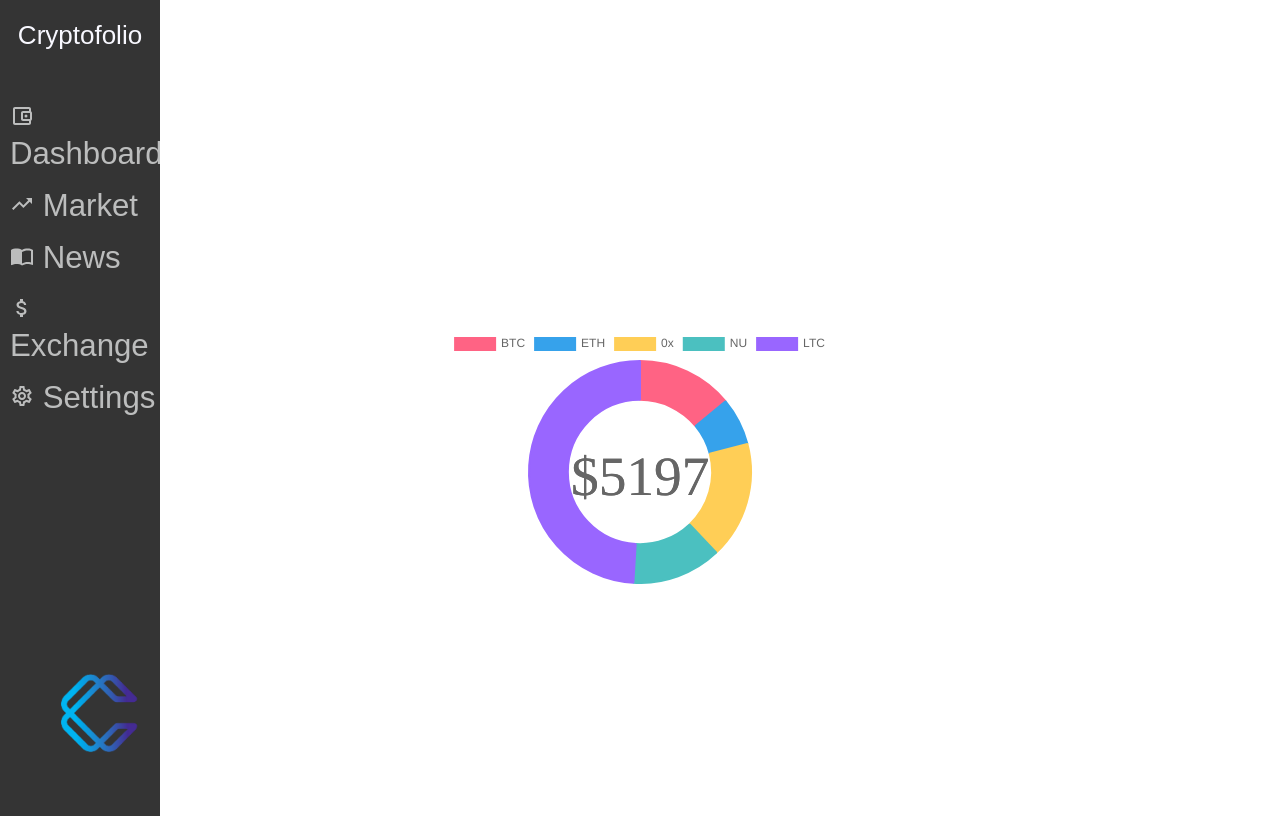
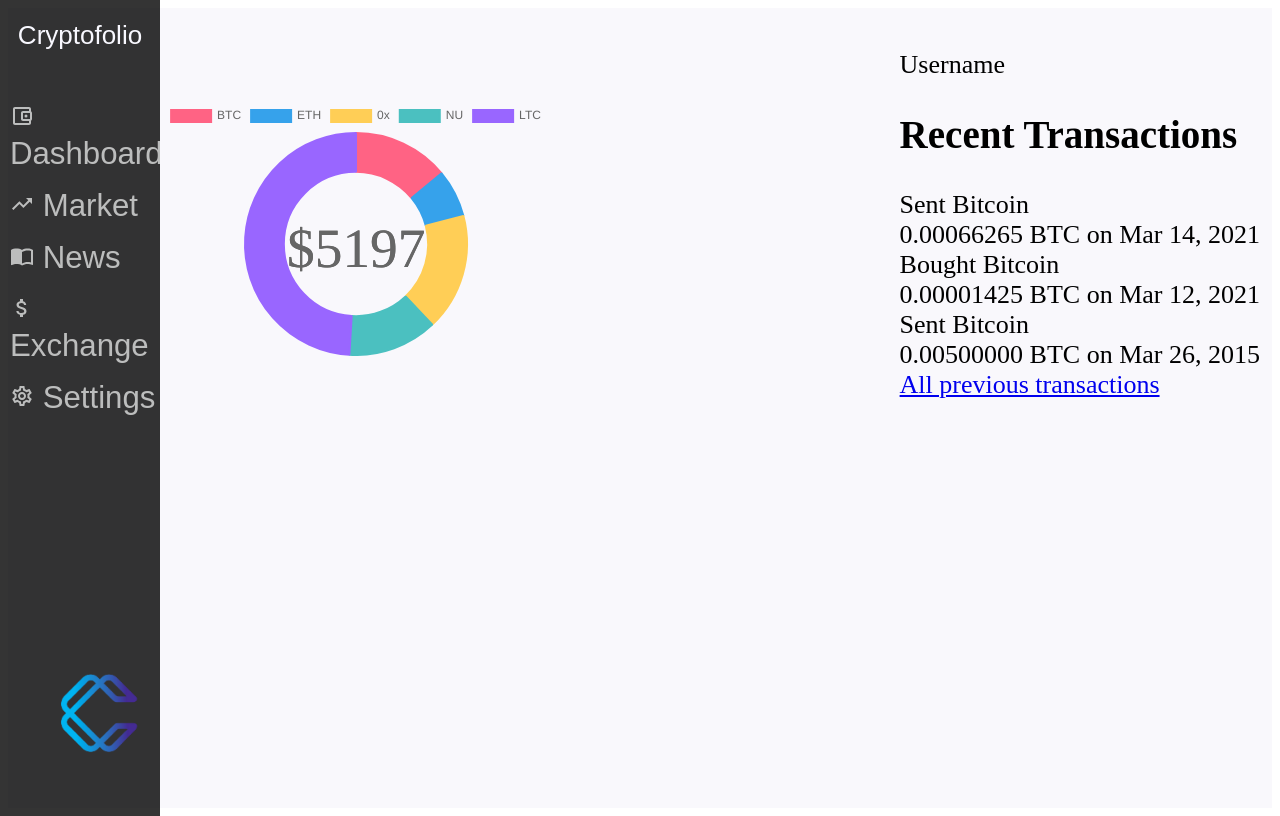
Before and after one commit to unko-chan/cryptofolio, a React (Create React App) app: page / in a window 1280 px wide. Built offline with nearby package versions, Linux system fonts and the light colour scheme.

Commit message:
create dashboard, recent transactions

```diff
--- a/src/App.js
+++ b/src/App.js
@@ -1,19 +1,24 @@
 import './App.scss';
 import SideNav from './Components/Nav/SideNav';
 import Doughnut from "./charts/doughnut";
+import Dashboard from './Components/Dashboard/Dashboard';
+import Bar from './charts/dynamicBar';
+
 
 function App() {
   return (
   <div className="App" >
     <header className="App-header">
-       <div className="main-container">
-        <div className="side-nav">
-          <SideNav />
+      <div className="side-nav">
+        <SideNav />
+      </div>
+
+      <div className="main-container">
+        <div>
+          <Dashboard />
         </div>
       </div>
-    <div class="chart-container">
-      <Doughnut />
-    </div>
+
       </header>
   </div>
 
--- a/src/App.scss
+++ b/src/App.scss
@@ -1,4 +1,4 @@
-.chart-container {
+.pie-chart {
   height: 20vh;
   width: 40vw;
   margin: 0;
@@ -11,4 +11,5 @@
   align-items: center;
   justify-content: center;
   font-size: calc(10px + 2vmin);
+  background-color: #f9f8fc;
 }
--- /dev/null
+++ b/src/Components/Dashboard/Dashboard.js
@@ -0,0 +1,32 @@
+import react from 'react';
+import Doughnut from '../../charts/doughnut'
+import Transaction from './PastTransaction'
+
+import './dashboard.scss';
+
+
+const Dashboard = (props) => {
+return (
+  <div className="dashboard-container">
+    <section className="username-display">
+      Username
+    <h2 >Recent Transactions</h2>
+      <div>
+        <Transaction />
+      </div>
+      <a href="#section">All previous transactions</a>
+
+    </section>
+
+    <div class="pie-chart">
+      <Doughnut />
+    </div>
+
+
+
+  </div>
+)
+
+}
+
+export default Dashboard;
--- /dev/null
+++ b/src/Components/Dashboard/PastTransaction.js
@@ -0,0 +1,146 @@
+import react from 'react';
+
+const transactions = [
+  {
+     "type" : "send",
+     "details" : {
+        "subtitle" : "From Kevin Liang",
+        "health" : "positive",
+        "header" : "Received 0.00066265 BTC ($49.97)",
+        "title" : "Received Bitcoin"
+     },
+     "off_chain_status" : "completed",
+     "resource_path" : "/v2/accounts/063d32b5-3ea0-58fd-a3d6-e40bfefeee1c/transactions/f52fec7c-62a4-5d8e-ae48-6984f1d4cf57",
+     "description" : null,
+     "amount" : {
+        "currency" : "BTC",
+        "amount" : "0.00066265"
+     },
+     "network" : {
+        "status_description" : null,
+        "status" : "off_blockchain"
+     },
+     "updated_at" : "2021-03-14T08:10:13Z",
+     "id" : "f52fec7c-62a4-5d8e-ae48-6984f1d4cf57",
+     "created_at" : "2021-03-14T08:10:13Z",
+     "from" : {
+        "id" : "c708062e-d621-51a6-86bf-6d451526b254",
+        "currency" : "BTC",
+        "resource" : "user",
+        "resource_path" : "/v2/users/c708062e-d621-51a6-86bf-6d451526b254"
+     },
+     "instant_exchange" : false,
+     "status" : "completed",
+     "resource" : "transaction",
+     "native_amount" : {
+        "currency" : "CAD",
+        "amount" : "49.97"
+     }
+  },
+  {
+     "updated_at" : "2021-03-12T21:13:18Z",
+     "id" : "4c6d2668-7acb-52fb-b227-8164ad4335e5",
+     "created_at" : "2021-03-12T21:13:04Z",
+     "instant_exchange" : false,
+     "status" : "completed",
+     "resource" : "transaction",
+     "native_amount" : {
+        "amount" : "2.00",
+        "currency" : "CAD"
+     },
+     "buy" : {
+        "resource_path" : "/v2/accounts/063d32b5-3ea0-58fd-a3d6-e40bfefeee1c/buys/b092ff0b-6729-5080-87ba-32d7a8039811",
+        "resource" : "buy",
+        "id" : "b092ff0b-6729-5080-87ba-32d7a8039811"
+     },
+     "type" : "buy",
+     "details" : {
+        "header" : "Bought 0.00001425 BTC ($2.00)",
+        "title" : "Bought Bitcoin",
+        "subtitle" : "Using 4506********1976",
+        "health" : "positive",
+        "payment_method_name" : "4506********1976"
+     },
+     "resource_path" : "/v2/accounts/063d32b5-3ea0-58fd-a3d6-e40bfefeee1c/transactions/4c6d2668-7acb-52fb-b227-8164ad4335e5",
+     "amount" : {
+        "amount" : "0.00001425",
+        "currency" : "BTC"
+     },
+     "description" : null
+  },
+  {
+    "id": "57ffb4ae-0c59-5430-bcd3-3f98f797a66c",
+    "type": "send",
+    "status": "completed",
+    "amount": {
+      "amount": "0.00500000",
+      "currency": "BTC"
+    },
+    "native_amount": {
+      "amount": "25.65",
+      "currency": "CAD"
+    },
+    "description": null,
+    "created_at": "2015-03-11T13:13:35-07:00",
+    "updated_at": "2015-03-26T15:55:43-07:00",
+    "resource": "transaction",
+    "resource_path": "/v2/accounts/2bbf394c-193b-5b2a-9155-3b4732659ede/transactions/57ffb4ae-0c59-5430-bcd3-3f98f797a66c",
+    "network": {
+      "status": "off_blockchain",
+      "name": "bitcoin"
+    },
+    "to": {
+      "id": "a6b4c2df-a62c-5d68-822a-dd4e2102e703",
+      "resource": "user",
+      "resource_path": "/v2/users/a6b4c2df-a62c-5d68-822a-dd4e2102e703"
+    },
+    "details": {
+      "title": "Send bitcoin",
+      "subtitle": "to User 2"
+    }
+  }
+]
+
+
+const changeString = (stringToChange) => {
+  if (stringToChange === 'send') {
+    return 'Sent'
+  } else if (stringToChange === 'buy') {
+    return "Bought"
+  }
+}
+
+  const fullCurrencyName = (currencyName) => {
+    if (currencyName === 'BTC') {
+      return 'Bitcoin'
+    } else if (currencyName === 'ETH') {
+      return 'Ethereum'
+    } else {
+      return currencyName;
+    }
+  }
+
+  const fullDateConverter = (date) => {
+    const months = ['Jan', 'Feb', 'Mar', 'Apr', 'May', 'Jun', 'Jul', 'Aug', 'Sep', 'Oct', 'Nov', 'Dec']
+    const monthNumber = parseInt(date.slice(5, 7))
+    return` ${months[monthNumber - 1]} ${date.slice(8, 10)}, ${date.slice(0, 4)}`;
+  }
+
+const Transaction = (props) => {
+  return (
+      Object.keys(transactions).map((transaction, index) => (
+          <div className="transaction-list" key={index}>
+              <span className="input-label">{ changeString(transactions[transaction].type)} </span>
+              <span className="input-label">{ fullCurrencyName(transactions[transaction].amount.currency) } </span><br/>
+              <span className="input-label">{ transactions[transaction].amount.amount } </span>
+              <span className="input-label">{ transactions[transaction].amount.currency} on </span>
+              <span className="input-label">{ fullDateConverter(transactions[transaction].updated_at.split('T')[0])} </span>
+              <br/>
+          </div>
+      ))
+
+
+
+  )
+}
+export default Transaction;
--- /dev/null
+++ b/src/Components/Dashboard/dashboard.scss
@@ -0,0 +1,18 @@
+.dashboard-container {
+
+}
+.pie-chart {
+  position: absolute;
+  top: 0;
+  left: 0;
+  padding-top: 100px;
+  padding-left: 100px;
+}
+
+.username-display {
+position: absolute;
+top: 0;
+right: 0;
+padding-right: 20px;
+padding-top:50px;
+}
--- /dev/null
+++ b/src/charts/dynamicBar.js
@@ -0,0 +1,50 @@
+import React, { useEffect, useState } from 'react'
+import { Bar } from "react-chartjs-2";
+
+const rand = () => Math.round(Math.random() * 20 - 10)
+
+const genData = () => ({
+  labels: ['Red', 'Blue', 'Yellow', 'Green', 'Purple', 'Orange'],
+  datasets: [
+    {
+      label: 'Scale',
+      data: [rand(), rand(), rand(), rand(), rand(), rand()],
+
+      borderWidth: 1,
+    },
+  ],
+})
+
+const options = {
+  scales: {
+    yAxes: [
+      {
+        ticks: {
+          beginAtZero: true,
+        },
+      },
+    ],
+  },
+}
+
+const Dynamic = () => {
+  const [data, setData] = useState(genData())
+
+  useEffect(() => {
+    const interval = setInterval(() => setData(genData()), 5000)
+
+    return () => clearInterval(interval)
+  }, [])
+
+  return (
+    <>
+      <div className='header'>
+        <h1 className='title'>Dynamic Bar Chart</h1>
+
+      </div>
+      <Bar data={data} options={options} />
+    </>
+  )
+}
+
+export default Dynamic
```
Also changed, not shown: src/Components/Dashboard/TransactionHistoryModal.js (added, +68 -0 lines).
